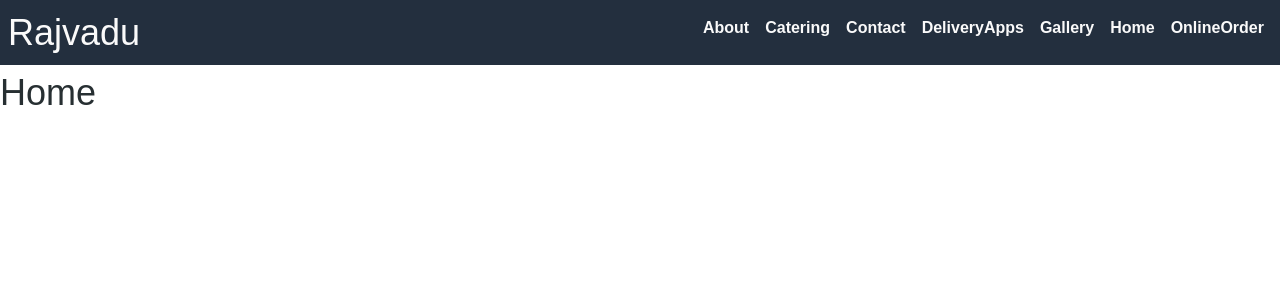
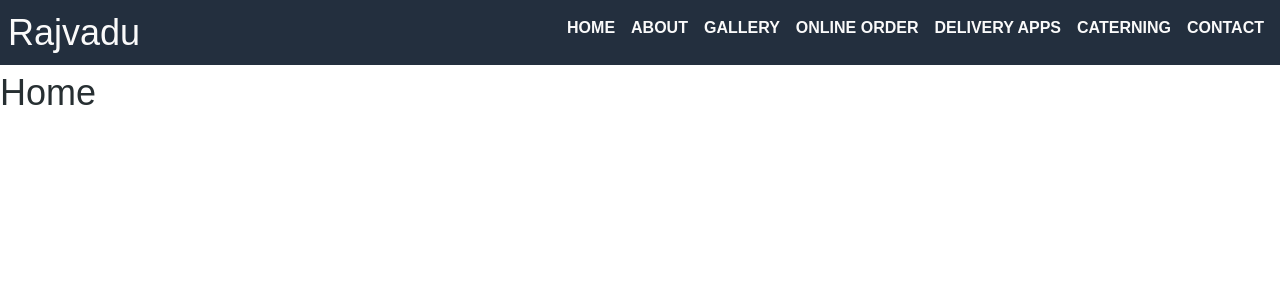
Before and after one commit to avanijadeja/Rajvadu, a React (Create React App) app in the folder client/: page / in a window 1280 px wide. Shown: the top 300 px of the page. Built offline with nearby package versions, Linux system fonts and the light colour scheme.

Commit message:
Added name to links

```diff
--- a/client/src/components/Nav/index.js
+++ b/client/src/components/Nav/index.js
@@ -9,25 +9,25 @@ function Nav() {
       <div class="Navbarcss">
         <ul>
           <li className="mx-1">
-            <Link to="/About.js">About</Link>
+            <Link to="/Home.js">HOME</Link>
           </li>
           <li className="mx-1">
-            <Link to="/Caterning.js">Catering</Link>
+            <Link to="/About.js">ABOUT</Link>
           </li>
           <li className="mx-1">
-            <Link to="/Contact.js">Contact</Link>
+            <Link to="/Gallery.js">GALLERY</Link>
           </li>
           <li className="mx-1">
-            <Link to="/DeliveryApps.js">DeliveryApps</Link>
+            <Link to="/OnlineOrder.js">ONLINE ORDER</Link>
           </li>
           <li className="mx-1">
-            <Link to="/Gallery.js">Gallery</Link>
+            <Link to="/DeliveryApps.js">DELIVERY APPS</Link>
           </li>
           <li className="mx-1">
-            <Link to="/Home.js">Home</Link>
+            <Link to="/Caterning.js">CATERNING</Link>
           </li>
           <li className="mx-1">
-            <Link to="/OnlineOrder.js">OnlineOrder</Link>
+            <Link to="/Contact.js">CONTACT</Link>
           </li>
         </ul>
       </div>
```
